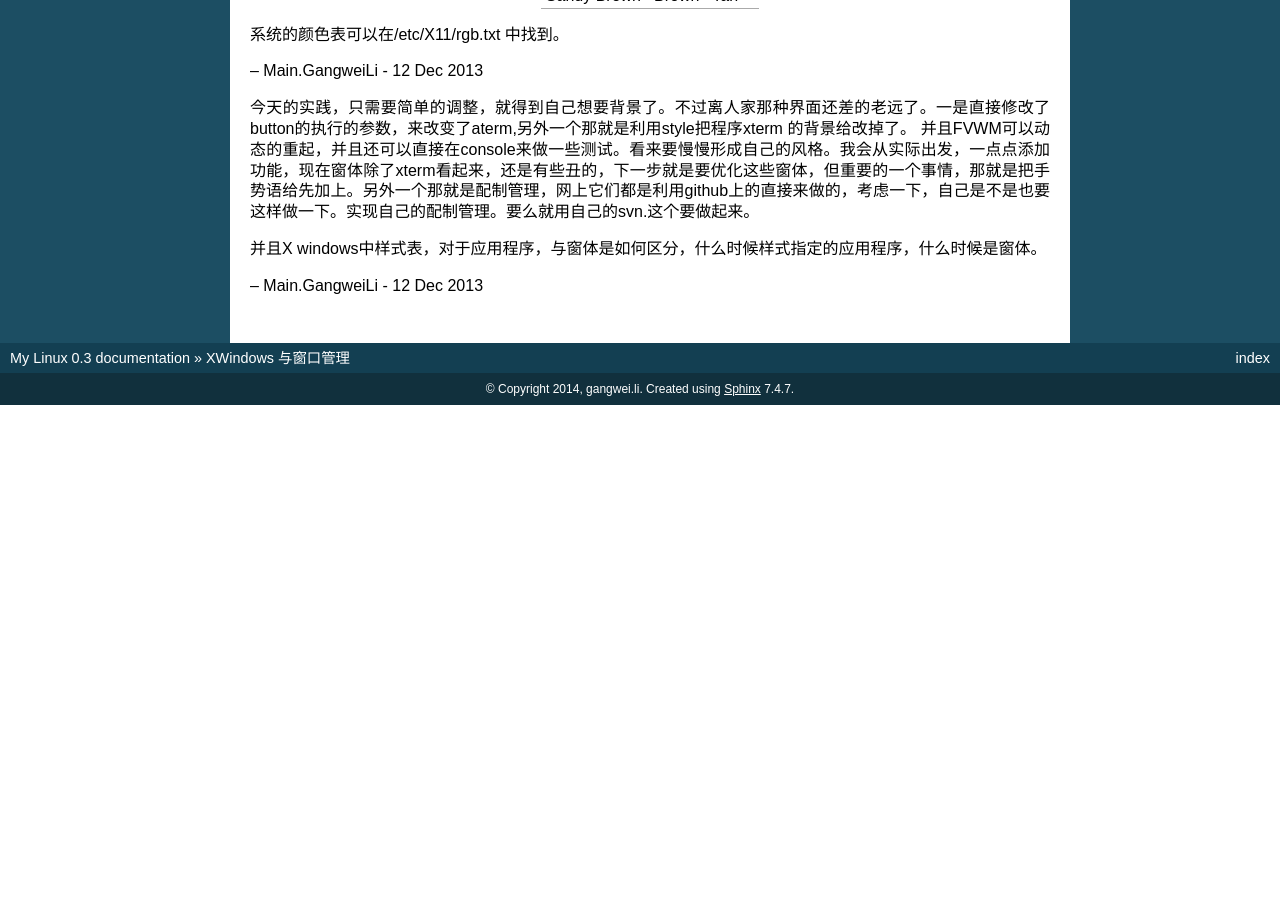
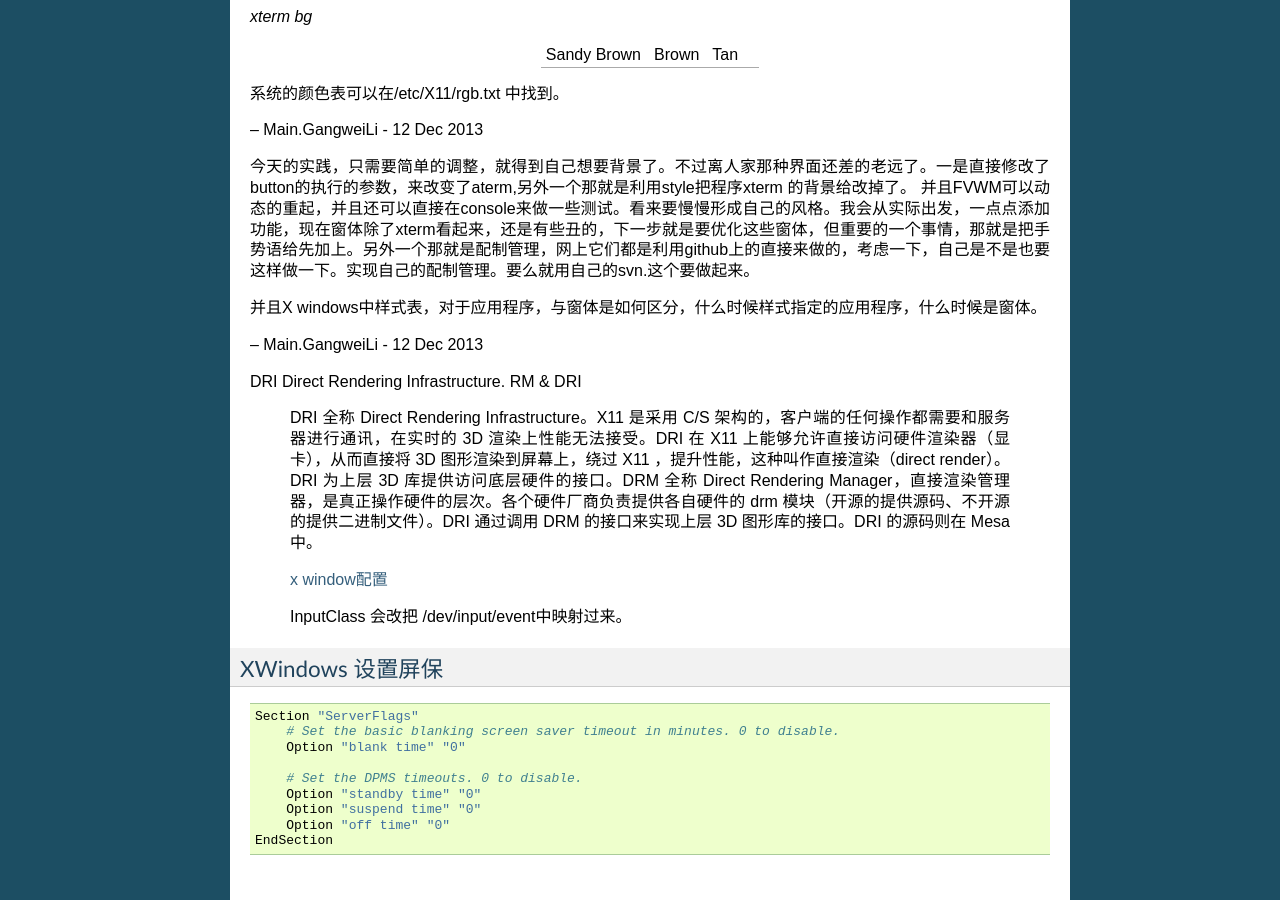
Before and after one commit to gwli/MyLinux, a Sphinx documentation site: the page built from source/content/Stage_3/XWindowsAndWindowManage.rst, in a window 1280 px wide and 900 px high, scrolled down 3445 px. Built offline with Sphinx 7.4.7, drawn with Linux system fonts in a browser that asks for light colours; formulas are drawn with MathJax 3; before the commit the page ends 3850 px from its top, so only the background shows below that; some of the changed text lies outside the part shown.

Commit message:
添加xwindow的屏保

```diff
--- a/source/content/Stage_3/XWindowsAndWindowManage.rst
+++ b/source/content/Stage_3/XWindowsAndWindowManage.rst
@@ -47,6 +47,12 @@ https://devtalk.nvidia.com/default/topic/567784/nvidia-325-08-optimus-no-screens
 或者 :command:`nvidia-xconfig --allow-empty-initial-configuration`
 
 X windows 采用的 properites and components模式，相当于screen一组，对应实体的inputs,mouse, monitor.
+
+
+V3L 14.04 下的启动
+------------------
+
+
 
 
 X windows 消息机制
@@ -166,3 +172,28 @@ Thinking
 并且X windows中样式表，对于应用程序，与窗体是如何区分，什么时候样式指定的应用程序，什么时候是窗体。
 
 -- Main.GangweiLi - 12 Dec 2013
+
+DRI Direct Rendering Infrastructure.
+RM & DRI
+ DRI 全称 Direct Rendering Infrastructure。X11 是采用 C/S 架构的，客户端的任何操作都需要和服务器进行通讯，在实时的 3D 渲染上性能无法接受。DRI 在 X11 上能够允许直接访问硬件渲染器（显卡），从而直接将 3D 图形渲染到屏幕上，绕过 X11 ，提升性能，这种叫作直接渲染（direct render）。DRI 为上层 3D 库提供访问底层硬件的接口。DRM 全称 Direct Rendering Manager，直接渲染管理器，是真正操作硬件的层次。各个硬件厂商负责提供各自硬件的 drm 模块（开源的提供源码、不开源的提供二进制文件）。DRI 通过调用 DRM 的接口来实现上层 3D 图形库的接口。DRI 的源码则在 Mesa 中。
+
+ `x window配置 <http://blog.csdn.net/wangjasonlinux/article/details/9194547>`_
+
+
+ InputClass 会改把 /dev/input/event中映射过来。
+
+
+XWindows 设置屏保
+-----------------
+
+.. code-block:: bash
+
+   Section "ServerFlags"
+       # Set the basic blanking screen saver timeout in minutes. 0 to disable.
+       Option "blank time" "0"
+
+       # Set the DPMS timeouts. 0 to disable.
+       Option "standby time" "0"
+       Option "suspend time" "0"
+       Option "off time" "0"
+   EndSection
```
Also changed, not shown: 4 other files.
